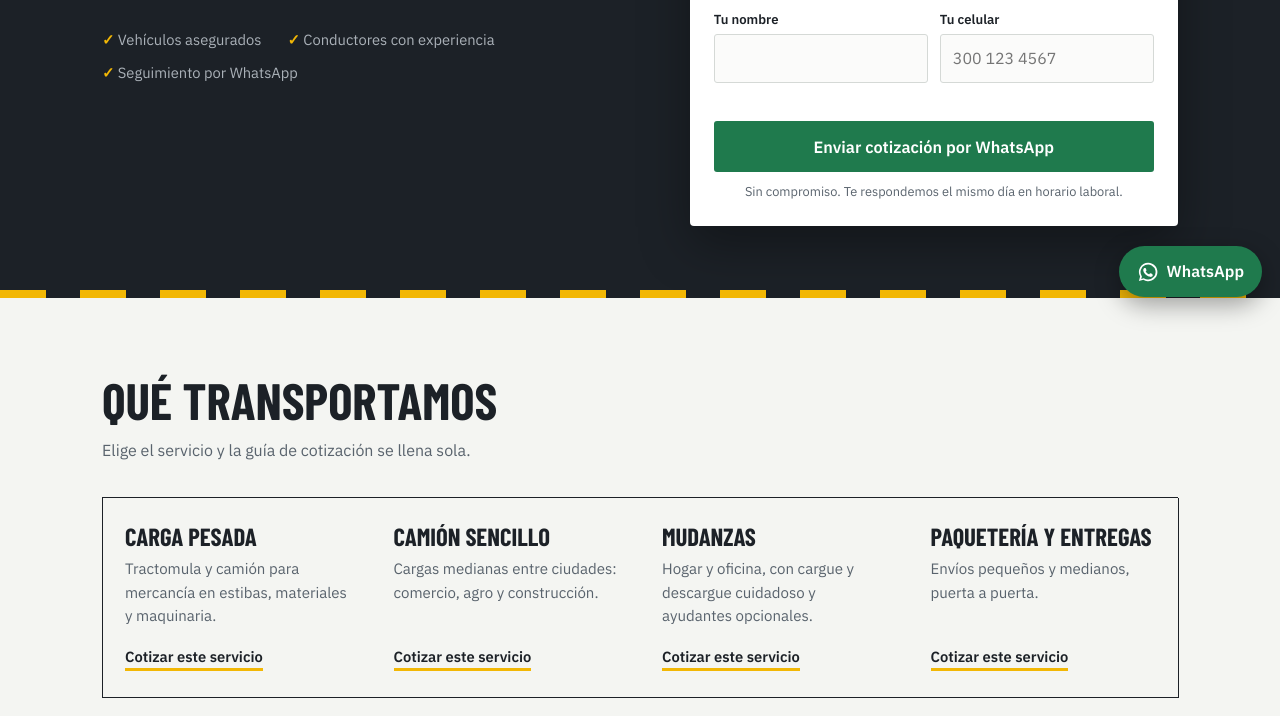
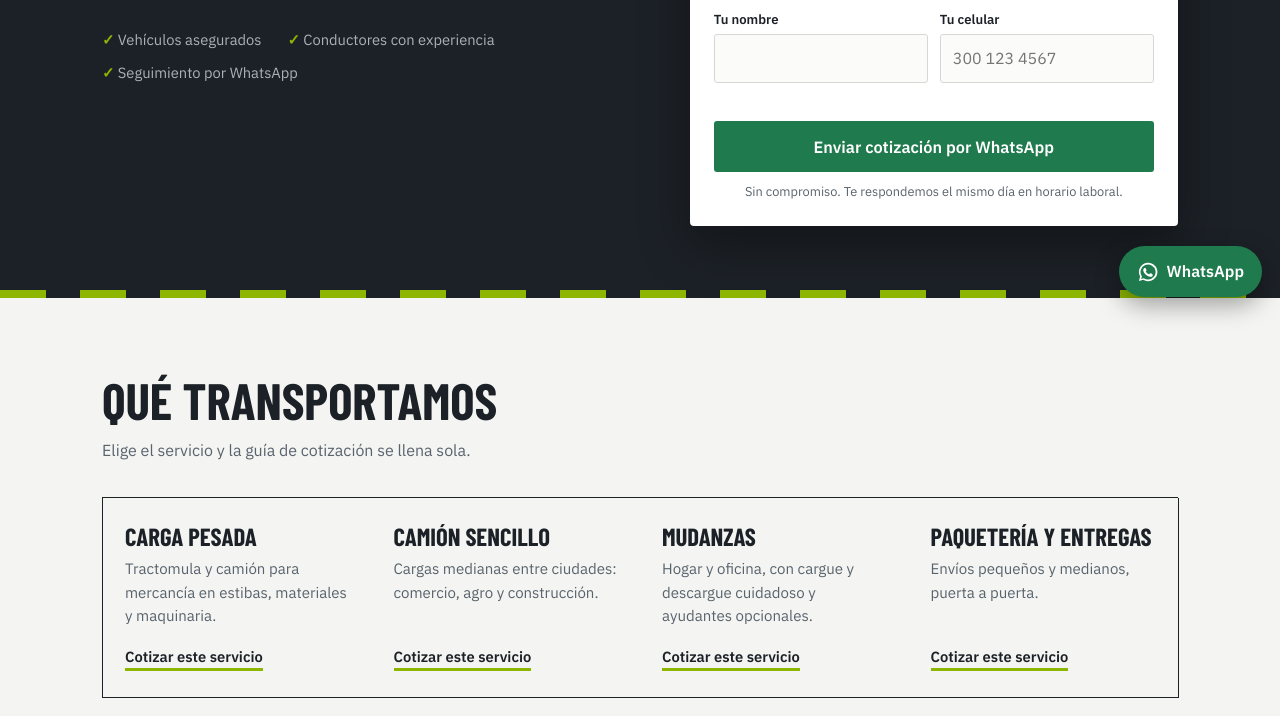
Before and after one commit to mottainteractive/transporte, a plain HTML site: page index.html in a window 1280 px wide. Shown: the part 485-1201 px from the top of the page. Drawn offline with nearby package versions, Linux system fonts and the light colour scheme; a web font is replaced by a local one.

Commit message:
Update index.html

```diff
--- a/index.html
+++ b/index.html
@@ -9,7 +9,7 @@
 <link href="https://fonts.googleapis.com/css2?family=Barlow+Condensed:wght@600;700;800&family=IBM+Plex+Sans:wght@400;500;600&display=swap" rel="stylesheet">
 <style>
 :root{
-  --asfalto:#1c2127; --papel:#f4f5f2; --linea:#f2b705; --acero:#59636d;
+  --asfalto:#1c2127; --papel:#f4f5f2; --linea:#8DB600; --acero:#59636d;
   --borde:#d5d9d6; --blanco:#fff; --ok:#1f7a4d;
 }
 *{box-sizing:border-box}
```
